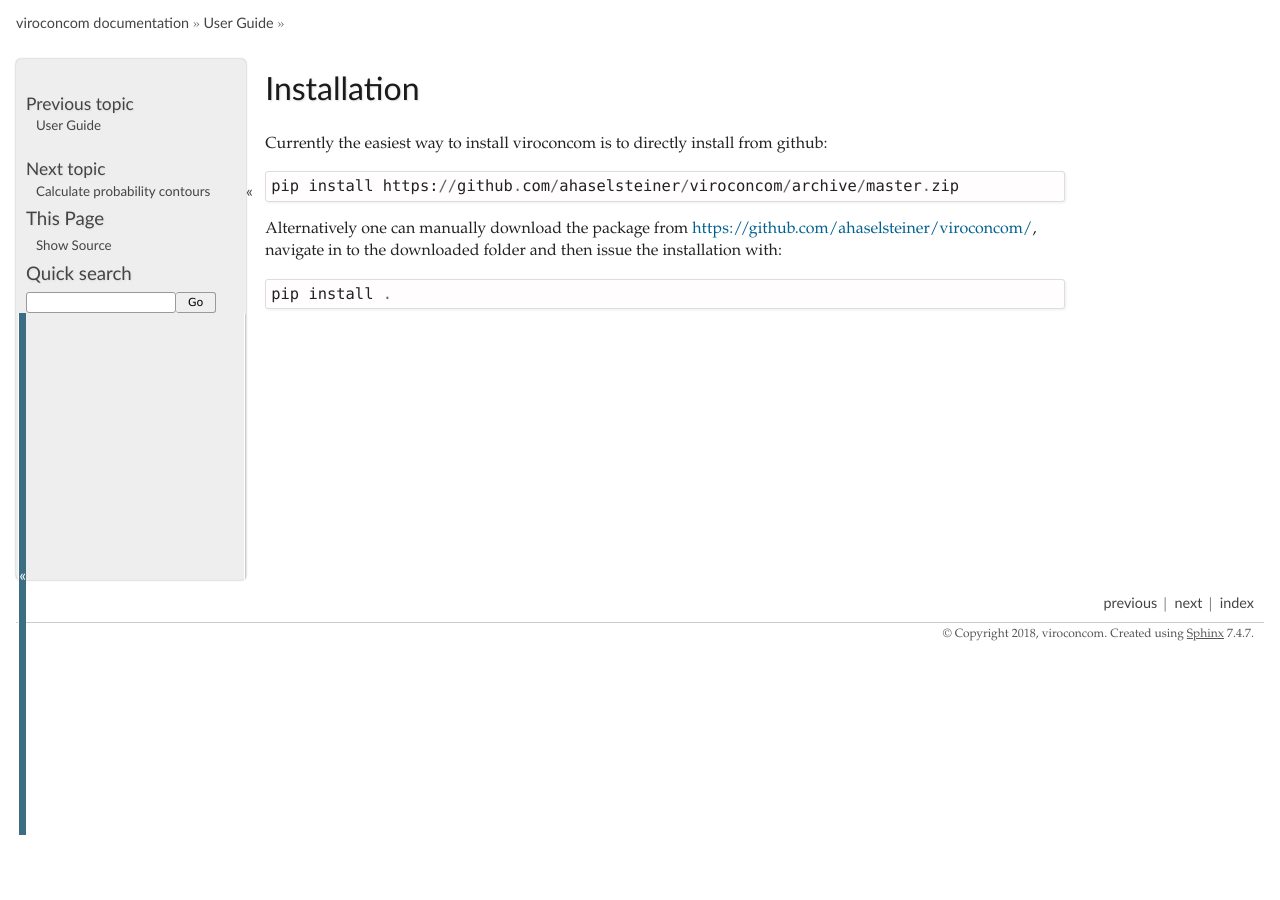
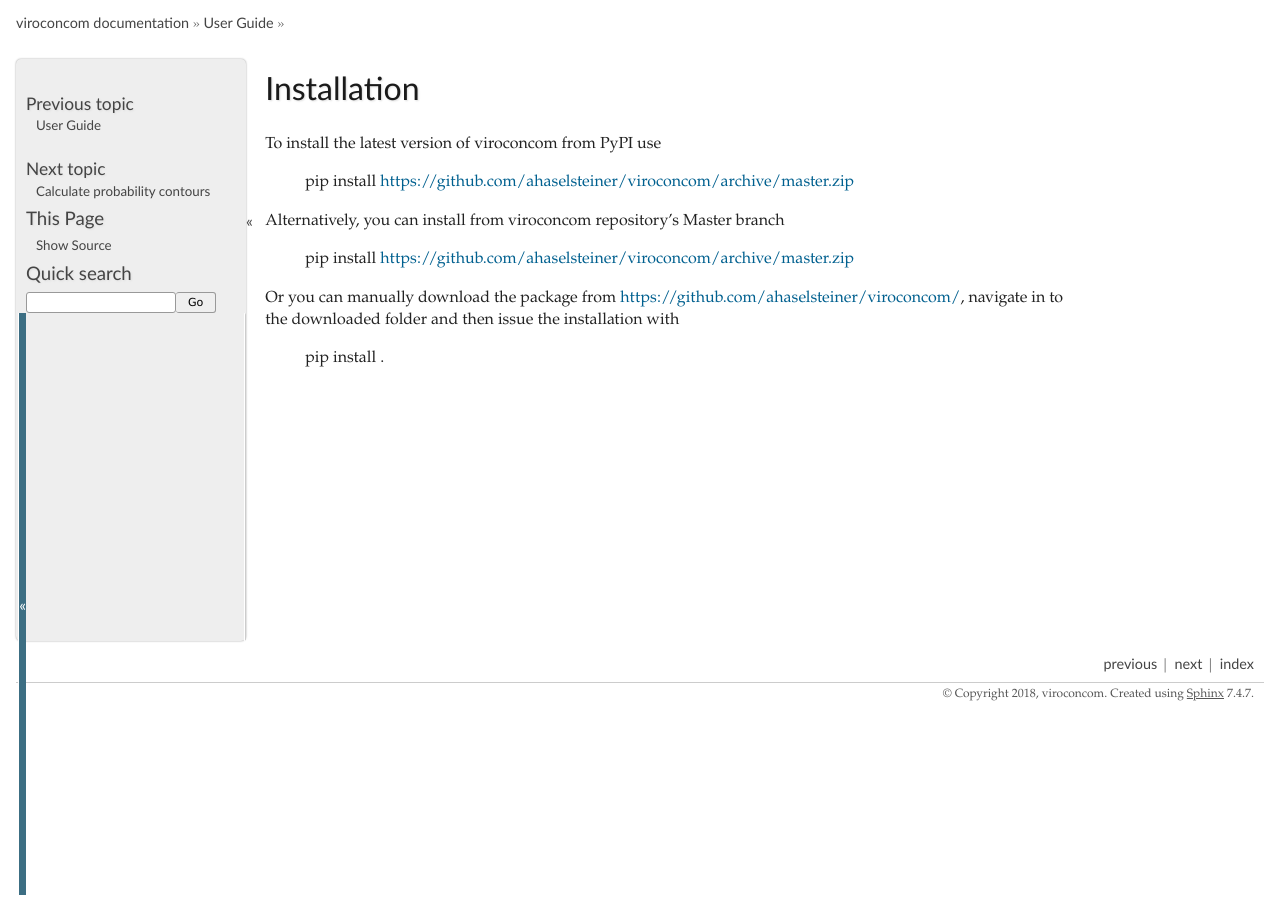
Before and after one commit to virocon-organization/virocon, a Sphinx documentation site: the page built from docs/install.rst, in a window 1280 px wide. Built offline with Sphinx 7.4.7, drawn with Linux system fonts in a browser that asks for light colours.

```diff
--- a/docs/fitting.rst
+++ b/docs/fitting.rst
@@ -2,9 +2,9 @@
 Fit your own data with fitting.py
 *********************************
 
-This module implements the possibility to fit your own data.
+This module implements the possibility to fit a probabilistc model to your own data.
 
-If you want to fit your own data to a multivariate distribution you have to build an object of the class ``Fit`` in this module.
+If you want to fit multivariate distribution to your data set you have to build an object of the class ``Fit`` in this module.
 The necessary parameters for building objects of ``Fit`` are also listed in the documentation of this class.
 Exemplary call::
 
--- a/docs/index.rst
+++ b/docs/index.rst
@@ -1,6 +1,6 @@
 
-Welcome to Viroconcom's Documentation!
-=======================================
+Welcome to viroconcom's documentation
+=====================================
 
 .. toctree::
    :maxdepth: 2
--- a/docs/install.rst
+++ b/docs/install.rst
@@ -2,13 +2,15 @@
 Installation
 ************
 
-Currently the easiest way to install viroconcom is to directly install from github::
+To install the latest version of viroconcom from PyPI use
 
     pip install https://github.com/ahaselsteiner/viroconcom/archive/master.zip
 
-Alternatively one can manually download the package from https://github.com/ahaselsteiner/viroconcom/, navigate in to the downloaded folder and then issue the installation with::
+Alternatively, you can install from viroconcom repository's Master branch
+
+    pip install https://github.com/ahaselsteiner/viroconcom/archive/master.zip
+
+
+Or you can manually download the package from https://github.com/ahaselsteiner/viroconcom/, navigate in to the downloaded folder and then issue the installation with
 
     pip install .
-
-.. todo::
-    describe how to install from pypi once viroconcom is hosted there
```
Also changed, not shown: README.md (+1 -1 lines).
